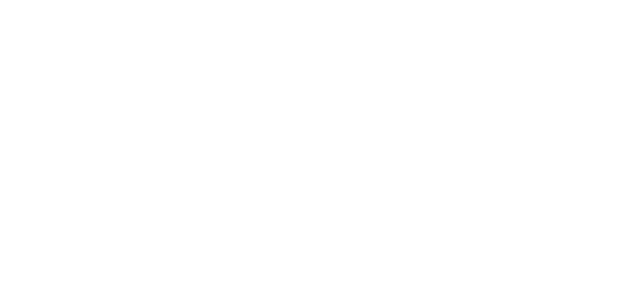
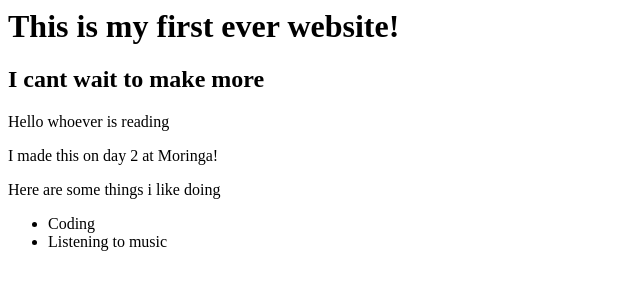
Before and after one commit to nchekee/leigh-programming-portfolio, a plain HTML site: page leigh-programming-portfolio.html in a window 1280 px wide. Shown: the whole page, without its empty margins (0-640 px from the left). Drawn offline with Linux system fonts and the light colour scheme.

Commit message:
Update leigh-programming-portfolio.html

```diff
--- a/leigh-programming-portfolio.html
+++ b/leigh-programming-portfolio.html
@@ -1,12 +1,22 @@
+
 <html>
 </html>
-
 <!DOCTYPE html>
 <html>
-<head>
-  <title>Leigh's programming portfolio!</title>
-  </head>
-  <body>
+ <head>
+   <title> My first website!</title>
+   </head>
+   <body>
+     <h1> This is my first ever website!</h1>
+     <h2>I cant wait to make more </h2>
 
-    </body>
-    </html>
+     <p>Hello whoever is reading</p>
+    <p> I made this on day 2 at Moringa!</p>
+
+    <p> Here are some things i like doing </p>
+    <ul>
+      <li> Coding</li>
+      <li> Listening to music </l>
+      </ul>
+         </body>
+     </html>
```
